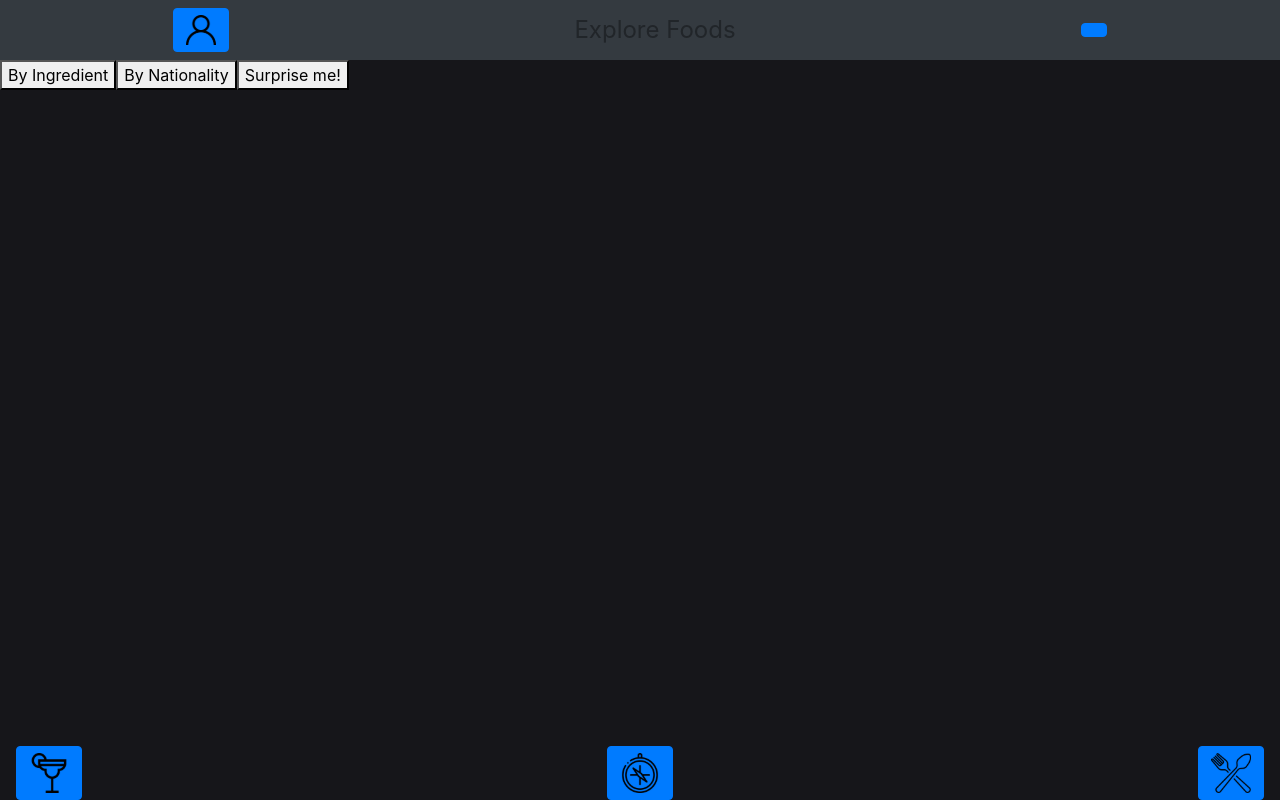
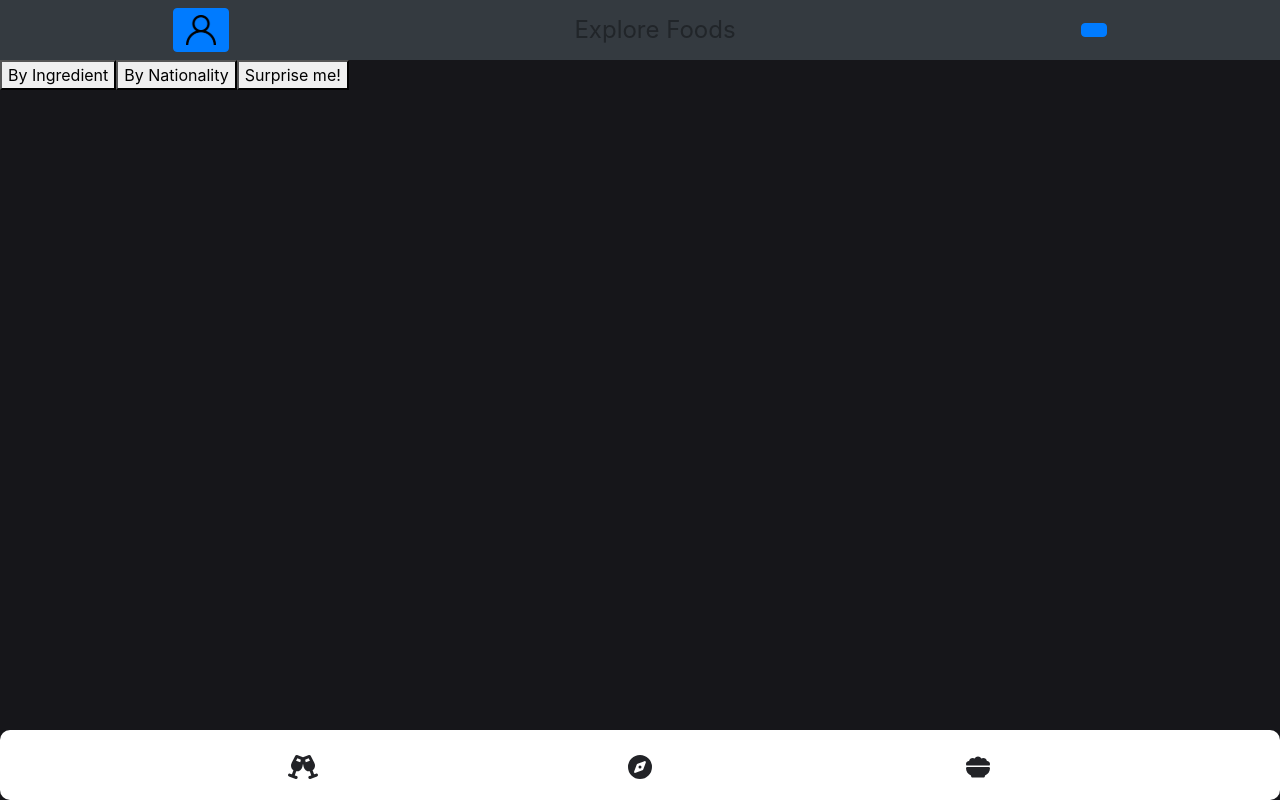
Before and after one commit to victorhsms/recipes-app, a React (Create React App) app: page /explore/foods in a window 1280 px wide. Built offline with nearby package versions, Linux system fonts and the light colour scheme.

Commit message:
styling footer

```diff
--- a/package.json
+++ b/package.json
@@ -6,11 +6,16 @@
     "node": "16"
   },
   "dependencies": {
+    "@fortawesome/fontawesome-svg-core": "^6.1.1",
+    "@fortawesome/free-regular-svg-icons": "^6.1.1",
+    "@fortawesome/free-solid-svg-icons": "^6.1.1",
+    "@fortawesome/react-fontawesome": "^0.1.18",
     "@sheerun/mutationobserver-shim": "^0.3.3",
     "@testing-library/jest-dom": "^4.2.4",
     "@testing-library/react": "^9.5.0",
     "@testing-library/user-event": "^7.2.1",
     "axios": "^0.21.1",
+    "babel-plugin-macros": "^3.1.0",
     "bootstrap": "^4.5.3",
     "clipboard-copy": "^3.1.0",
     "eslint-plugin-sonarjs": "^0.11.0",
--- a/public/index.html
+++ b/public/index.html
@@ -24,6 +24,7 @@
     -->
   <link href="https://fonts.googleapis.com/css?family=Montserrat&display=swap" rel="stylesheet">
   <title>React App</title>
+
 </head>
 
 <body class="el-bg h-100" ->
@@ -39,6 +40,7 @@
       To begin the development, run `npm start` or `yarn start`.
       To create a production bundle, use `npm run build` or `yarn build`.
     -->
+  <script src="https://unpkg.com/ionicons@4.5.10-0/dist/ionicons.js"></script>
 </body>
 
 </html>
--- a/src/components/Footer.js
+++ b/src/components/Footer.js
@@ -1,46 +1,51 @@
 import React from 'react';
 import { Link } from 'react-router-dom';
-import drinkIcon from '../images/drinkIcon.svg';
-import exploreIcon from '../images/exploreIcon.svg';
-import mealIcon from '../images/mealIcon.svg';
+import { FontAwesomeIcon } from '@fortawesome/react-fontawesome';
+import {
+  faChampagneGlasses,
+  faCompass,
+  faBowlFood,
+} from '@fortawesome/free-solid-svg-icons';
+import FooterStyle from '../default_styles/FooterStyle';
 
 function Footer() {
   return (
-    <footer
-      className="fixed-bottom d-flex justify-content-between mx-3"
+    <FooterStyle
       data-testid="footer"
     >
-      <Link to="/drinks">
-        <button type="button" className="btn btn-primary">
-          <img
-            src={ drinkIcon }
-            alt="imagem de um drink"
-            data-testid="drinks-bottom-btn"
-          />
-        </button>
-      </Link>
+      <li className="list active">
+        <Link to="/drinks">
+          <span className="icon">
+            <FontAwesomeIcon icon={ faChampagneGlasses } />
+          </span>
+          <span className="text">Drinks</span>
 
-      <Link to="/explore">
-        <button type="button" className="btn btn-primary">
-          <img
-            src={ exploreIcon }
-            alt="imagem de uma bússola"
-            data-testid="explore-bottom-btn"
-          />
-        </button>
-      </Link>
+        </Link>
+      </li>
 
-      <Link to="/foods">
-        <button type="button" className="btn btn-primary">
-          <img
-            src={ mealIcon }
-            alt="imagem de garfo e colher cruzados"
-            data-testid="food-bottom-btn"
-          />
-        </button>
-      </Link>
+      <li className="list">
+        <Link to="/explore">
+          <span className="icon">
+            <FontAwesomeIcon icon={ faCompass } />
 
-    </footer>
+          </span>
+          <span className="text">Explore</span>
+        </Link>
+      </li>
+
+      <li className="list">
+        <Link to="/foods">
+          <span className="icon">
+
+            <FontAwesomeIcon icon={ faBowlFood } />
+
+          </span>
+          <span className="text">Foods</span>
+
+        </Link>
+      </li>
+      {/* <div className="indicator" /> */}
+    </FooterStyle>
   );
 }
 
--- /dev/null
+++ b/src/default_styles/FooterStyle.js
@@ -0,0 +1,82 @@
+import styled from 'styled-components';
+
+// const translateY = `
+
+// `;
+
+const FooterStyle = styled.ul`
+
+* {
+  margin: 0;
+  padding: 0;
+  box-sizing: border-box;
+}
+
+padding: 0;
+margin: 0;
+width: 100%;
+position: fixed;
+bottom: 0;
+display: flex;
+justify-content: space-evenly;
+align-items: center;
+background-color: white;
+height: 70px;
+border-radius: 10px;
+
+li {
+  position: relative;
+  list-style: none;
+  width: 70px;
+  height: 70px;
+  z-index: 1;
+
+  a {
+    position: relative;
+    display: flex;
+    justify-content: center;
+    align-items: center;
+    flex-direction: column;
+    width: 100%;
+    text-align: center;
+    font-weight: 500;
+
+    .icon {
+      color: #222327;
+      position: relative;
+      display: block;
+      line-height: 75px;
+      font-size: 1.5em;
+      text-align: center;
+      transition: 0.5s;
+    }
+
+    .text {
+      color: #222327;
+      position: absolute;
+      font-weight: 400;
+      font-size: 0.75em;
+      letter-spacing: 0.05em;
+      transition: 0.5s;
+      opacity: 0;
+      transform: translateY(20px)
+    }
+  }
+}
+
+li:hover {
+  a {
+    .icon {
+      transform: translateY(-35px);
+    }
+    .text {
+      opacity: 1;
+      transform: translateY(10px);
+    }
+  }
+}
+
+
+`;
+
+export default FooterStyle;
```
Also changed, not shown: 1 other file (tests, documents, lock files or other folders).
